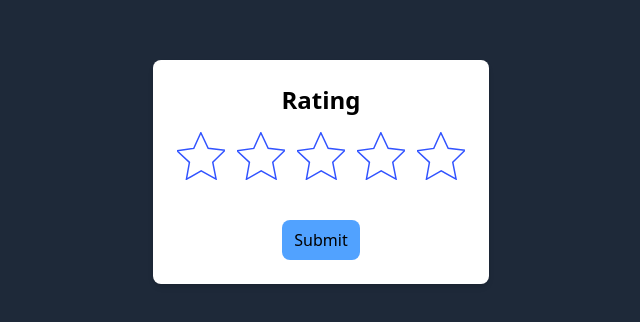
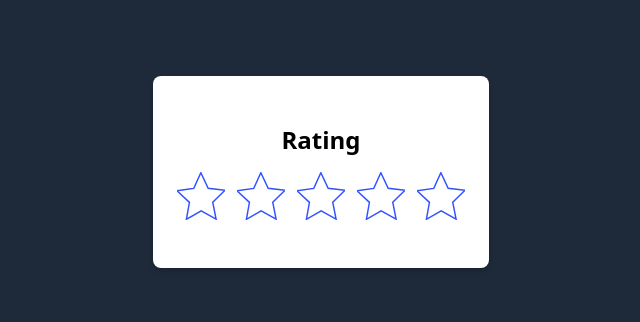
Before and after one commit to willsusanto/react-rating, a React (Vite) app: page / in a window 1280 px wide. Shown: the part 228-550 px from the top of the page, without its empty margins (319-959 px from the left). Built offline with nearby package versions, Linux system fonts and the light colour scheme.

Commit message:
feat: implement star button rating logic

```diff
--- a/src/App.tsx
+++ b/src/App.tsx
@@ -2,24 +2,34 @@ import { useState } from "react";
 import Star from "./components/Star";
 
 function App() {
+  const [ratingValue, setRatingValue] = useState<number>(-1);
+
+  const handleStarClick = (
+    e: React.MouseEvent<HTMLButtonElement>,
+    starValue: number
+  ) => {
+    e.preventDefault();
+    setRatingValue(starValue);
+  };
+
   return (
     <div className="flex justify-center items-center h-lvh bg-gray-800">
-      <div className="rounded-lg shadow-md p-6 bg-white">
+      <div className="rounded-lg shadow-md p-6 bg-white py-12">
         <h1 className="font-bold text-2xl text-center">Rating</h1>
 
-        <form action="" className="mt-4">
-          <div className="flex justify-center gap-3">
-            {Array.from({ length: 5 }, (_, index: number) => (
-              <Star key={index}></Star>
-            ))}
-          </div>
-
-          <div className="w-full flex justify-center mt-10">
-            <button type="submit" className="rounded-lg bg-blue-400 px-3 py-2">
-              Submit
-            </button>
-          </div>
-        </form>
+        <div className="flex justify-center gap-3 mt-4">
+          {Array.from({ length: 5 }, (_, index: number) => {
+            const isLargerThanRating: boolean = ratingValue >= index;
+            return (
+              <Star
+                handleStarClick={handleStarClick}
+                isSelected={isLargerThanRating}
+                key={index}
+                starValue={index}
+              ></Star>
+            );
+          })}
+        </div>
       </div>
     </div>
   );
--- a/src/components/Star.tsx
+++ b/src/components/Star.tsx
@@ -1,12 +1,18 @@
+import React from "react";
+
 interface StarProps {
-  fillColor?: string;
+  starValue: number,
+  isSelected?: boolean;
+  handleStarClick(e: React.MouseEvent<HTMLButtonElement>, starValue: number): void
 }
 
-const Star = ({ fillColor }: StarProps) => {
+const Star = ({ starValue, isSelected, handleStarClick }: StarProps) => {
   const defaultFill: string = "#FFFFFF";
   const defaultBorder: string = "#3153FF";
+  const selectedFill: string = defaultBorder;
 
   return (
+    <button className="cursor-pointer" onClick={(e) => handleStarClick(e, starValue)}>
       <svg
         className="h-12"
         viewBox="0 -0.5 33 33"
@@ -24,7 +30,7 @@ const Star = ({ fillColor }: StarProps) => {
           <g
             id="Vivid-Icons"
             transform="translate(-903.000000, -411.000000)"
-            fill={fillColor ?? defaultFill}
+            fill={isSelected ? selectedFill : defaultFill}
           >
             <g id="Icons" transform="translate(37.000000, 169.000000)">
               <g id="star" transform="translate(858.000000, 234.000000)">
@@ -36,6 +42,7 @@ const Star = ({ fillColor }: StarProps) => {
           </g>
         </g>
       </svg>
+    </button>
   );
 };
 
```
